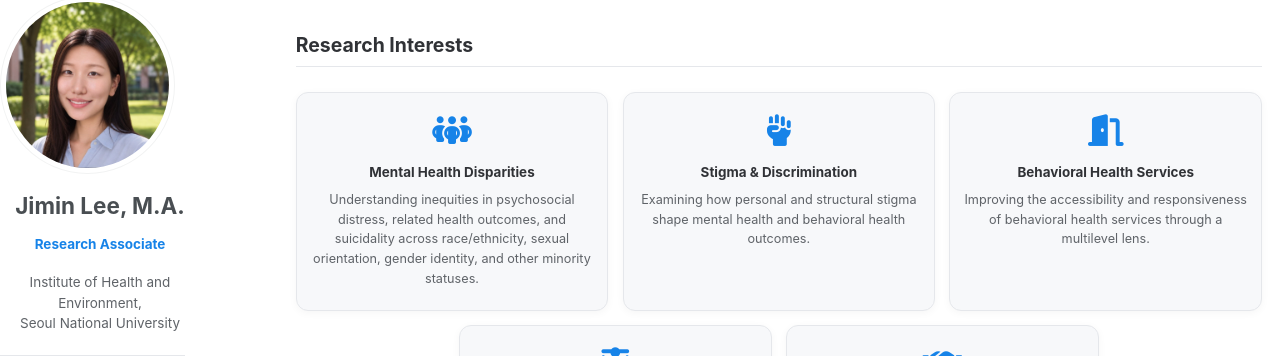
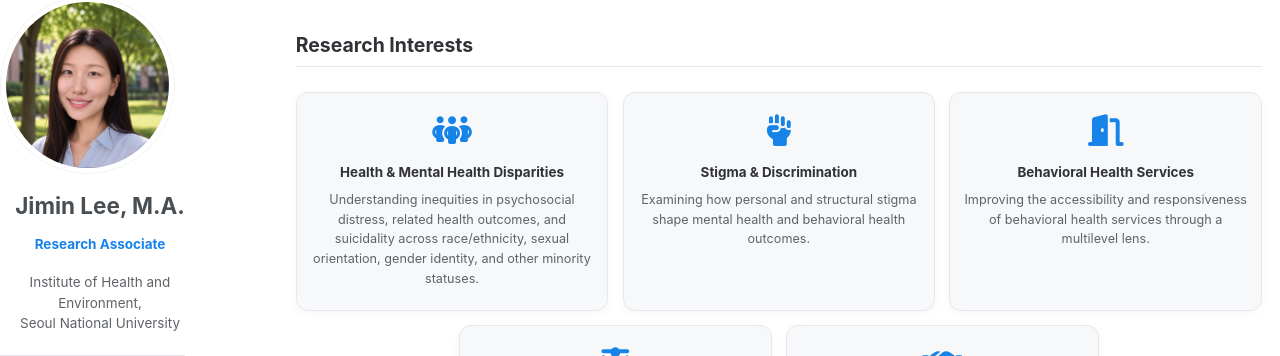
Before and after one commit to jiminlee-research/jiminlee-research.github.io, a Jekyll site: the page built from _pages/publications.html, in a window 1280 px wide and 900 px high. Shown: the part 170-526 px from the top of the window. Built offline with Jekyll 4.4.1, drawn with Linux system fonts in a browser that asks for light colours; a style sheet for code colours, icons or effects is not loaded.

Commit message:
Rename first interest card to Health & Mental Health Disparities
Co-Authored-By: Claude Opus 5.5 <noreply@anthropic.com>
Claude-Session: https://claude.ai/code/session_01PcjxNfDHwsJtJ6agebrJHV

```diff
--- a/_pages/publications.html
+++ b/_pages/publications.html
@@ -64,7 +64,7 @@ author_profile: true
 
 <div class="ri-head"><h2>Research Interests</h2></div>
 <div class="ri-grid">
-  <div class="ri-card"><i class="fa-solid fa-people-group" aria-hidden="true"></i><h3>Mental Health Disparities</h3><p>Understanding inequities in psychosocial distress, related health outcomes, and suicidality across race/ethnicity, sexual orientation, gender identity, and other minority statuses.</p></div>
+  <div class="ri-card"><i class="fa-solid fa-people-group" aria-hidden="true"></i><h3>Health &amp; Mental Health Disparities</h3><p>Understanding inequities in psychosocial distress, related health outcomes, and suicidality across race/ethnicity, sexual orientation, gender identity, and other minority statuses.</p></div>
   <div class="ri-card"><i class="fa-solid fa-hand-fist" aria-hidden="true"></i><h3>Stigma &amp; Discrimination</h3><p>Examining how personal and structural stigma shape mental health and behavioral health outcomes.</p></div>
   <div class="ri-card"><i class="fa-solid fa-door-open" aria-hidden="true"></i><h3>Behavioral Health Services</h3><p>Improving the accessibility and responsiveness of behavioral health services through a multilevel lens.</p></div>
   <div class="ri-card"><i class="fa-solid fa-scale-balanced" aria-hidden="true"></i><h3>Health Policy &amp; Equity</h3><p>Developing rights-based, evidence-informed policies for more equitable healthcare systems.</p></div>
```
